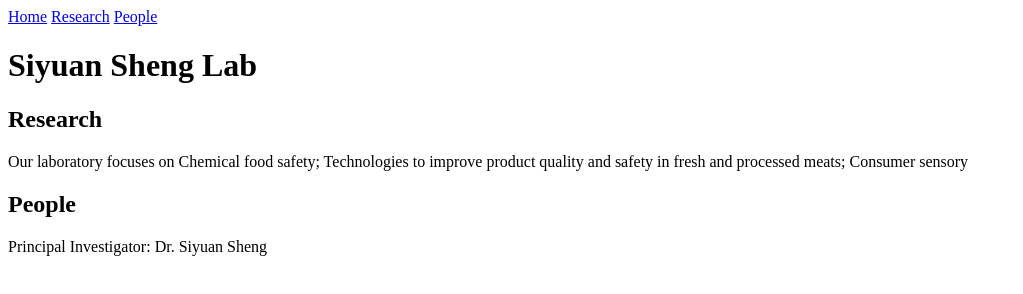
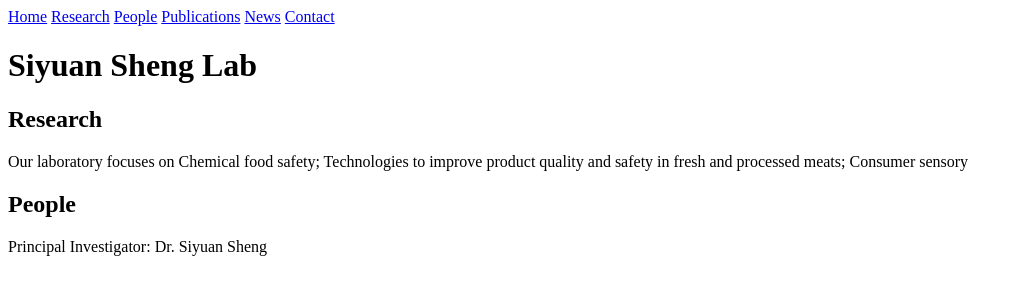
Before and after one commit to Sheng-meat-lab/Siyuan-Sheng-Lab.github.io, a plain HTML site: page index.html in a window 1280 px wide. Shown: the whole page, without its empty margins (0-1023 px from the left). Drawn offline with Linux system fonts and the light colour scheme.

Commit message:
Add links to publications, news, and contact pages

```diff
--- a/index.html
+++ b/index.html
@@ -10,6 +10,9 @@
     <a href="index.html">Home</a>
     <a href="research.html">Research</a>
     <a href="people.html">People</a>
+    <a href="publications.html">Publications</a>
+    <a href="news.html">News</a>
+    <a href="contact.html">Contact</a>
     </nav>
 
     <h1>Siyuan Sheng Lab</h1>
```
